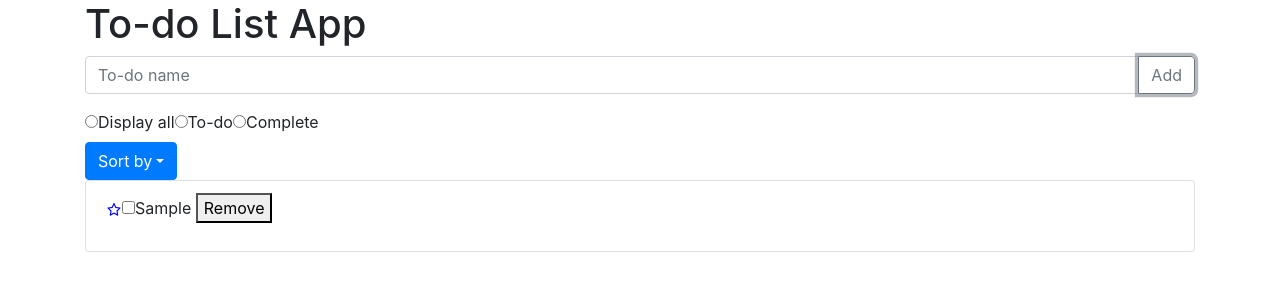
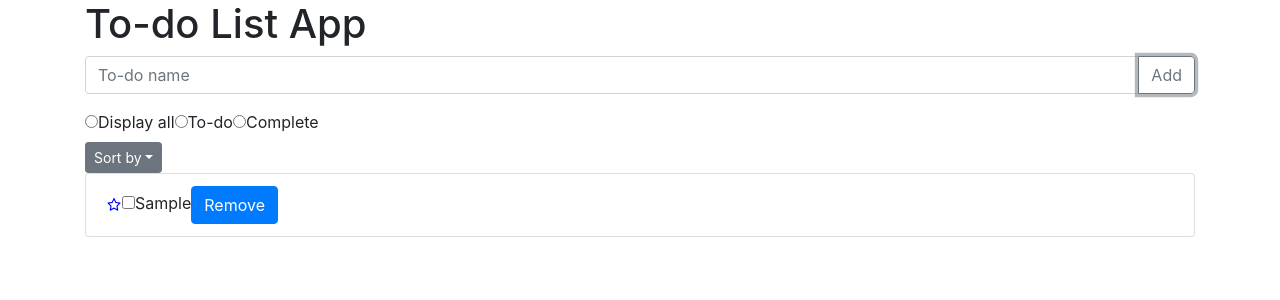
Before and after one commit to HORACINIS/todo-list, a React (Create React App) app: page / in a window 1280 px wide. Both pictures are taken after typing "Sample" into the empty fields and a click on the button "Add". Shown: the top 300 px of the page. Built offline with nearby package versions, Linux system fonts and the light colour scheme.

Commit message:
added more styling to the dropdown menu button

```diff
--- a/src/App.js
+++ b/src/App.js
@@ -4,6 +4,7 @@ import InputText from './components/InputTextBar';
 import TodoListItems from './components/TodoListItems';
 import Filters from './components/filters/Filters';
 import MainMessage from './components/messages/MainMessage';
+import Container from 'react-bootstrap/Container';
 
 // const mockData = [{ id: uuidv4(), index: todoItemIndex, name: 'Trotar', isComplete: false, priority: false }]
 
@@ -62,7 +63,7 @@ function App() {
   }
 
   return (
-    <div className='container'>
+    <Container>
       <header>
         <h1>To-do List App</h1>
         <InputText addTodoItem={handleAddTodoItem} />
@@ -91,7 +92,7 @@ function App() {
 
         </section>
       </main>
-    </div>
+    </Container>
   );
 }
 
--- a/src/components/TodoListItems.js
+++ b/src/components/TodoListItems.js
@@ -2,6 +2,8 @@ import React, { useEffect } from 'react';
 import { v4 as uuidv4 } from 'uuid';
 import { AiOutlineStar, AiFillStar } from 'react-icons/ai';
 import ListGroup from 'react-bootstrap/ListGroup';
+import Button from 'react-bootstrap/Button';
+
 
 const TodoListItems = ({ todoItems, removeTodoItem, completeTodoItem, priorityTodo, radioBtnSelected }) => {
 
@@ -39,8 +41,8 @@ export default TodoListItems;
 const TodoListItem = ({ todoItem, removeTodoItem, completeTodoItem, priorityTodo }) => {
   const { name, isComplete, priority } = todoItem;
   return (
-    <ListGroup.Item>
-      <p>
+    <ListGroup.Item >
+      {/* <p className='mt-1 mb-2'> */}
         {!priority ?
           <AiOutlineStar fill='blue' onClick={() => priorityTodo(todoItem)} />
           :
@@ -51,11 +53,12 @@ const TodoListItem = ({ todoItem, removeTodoItem, completeTodoItem, priorityTodo
         <input type='checkbox' name='complete' checked={isComplete}
           onChange={(e) => completeTodoItem(e, todoItem)}
         />
-        {name} <button onClick={() => {
+        {name}
+        <Button className='align-self-start mr-3' onClick={() => {
           const removeItemConfirmation = window.confirm('Are you sure that you want to remove this to-do item?');
           removeItemConfirmation && removeTodoItem(todoItem);
-        }}>Remove</button>
-      </p>
+        }}>Remove</Button>
+      {/* </p> */}
     </ListGroup.Item>
   )
 }
--- a/src/components/filters/DropdownMenu.js
+++ b/src/components/filters/DropdownMenu.js
@@ -4,7 +4,7 @@ import Dropdown from 'react-bootstrap/Dropdown';
 
 const DropdownMenu = ({ sortTodoItemsByName, sortTodoItemsByPriority, sortTodoItemsByTimeCreated }) => {
   return (
-    <DropdownButton id="dropdown-basic-button" title="Sort by">
+    <DropdownButton id="dropdown-basic-button" size="sm" variant="secondary" title="Sort by">
       <Dropdown.Item onClick={(e) => sortTodoItemsByName(e)}>Name</Dropdown.Item>
       <Dropdown.Item onClick={(e) => sortTodoItemsByPriority(e)}>Priority</Dropdown.Item>
       <Dropdown.Item onClick={(e) => sortTodoItemsByTimeCreated(e)}>Time Created</Dropdown.Item>
```
